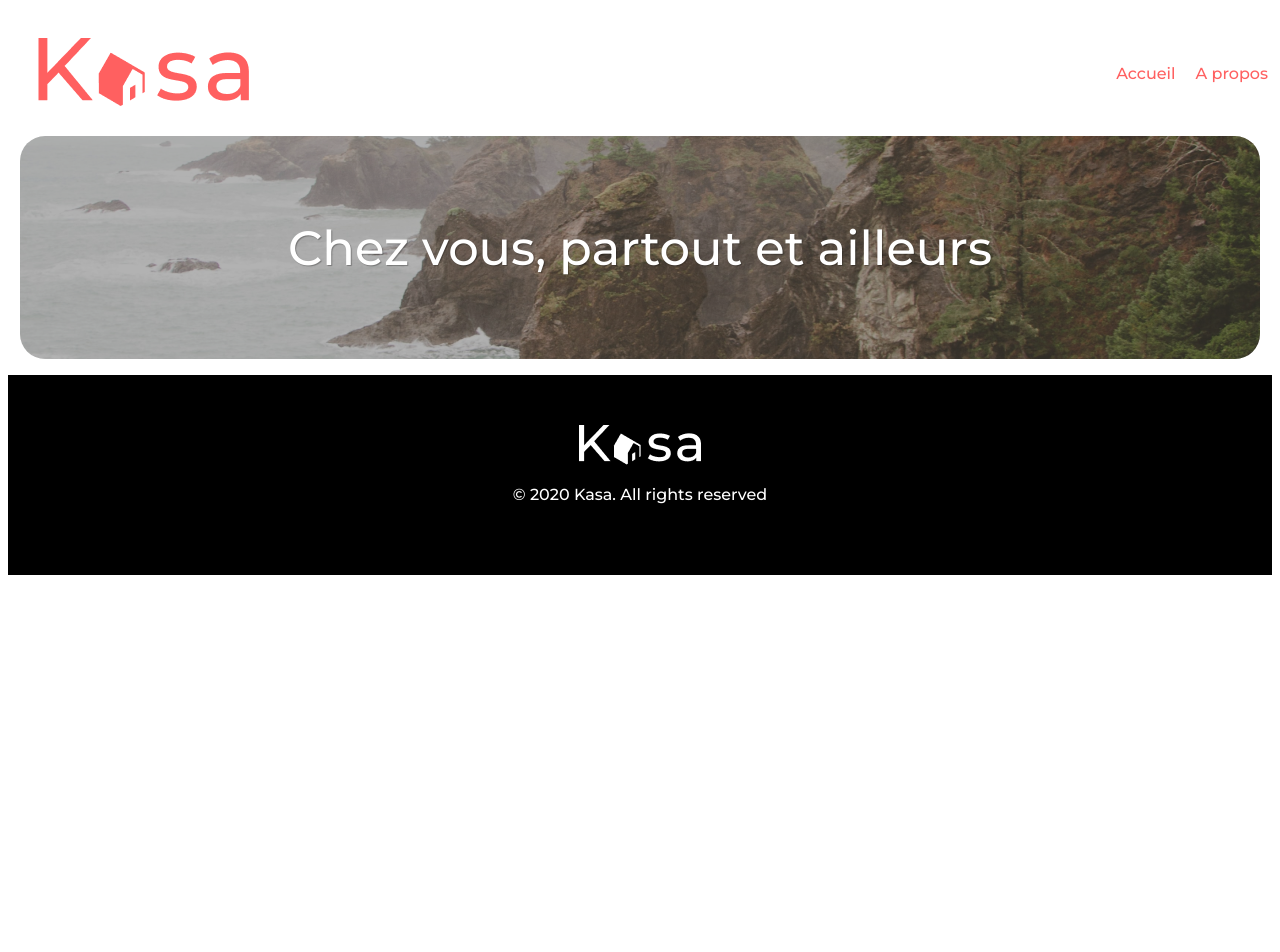
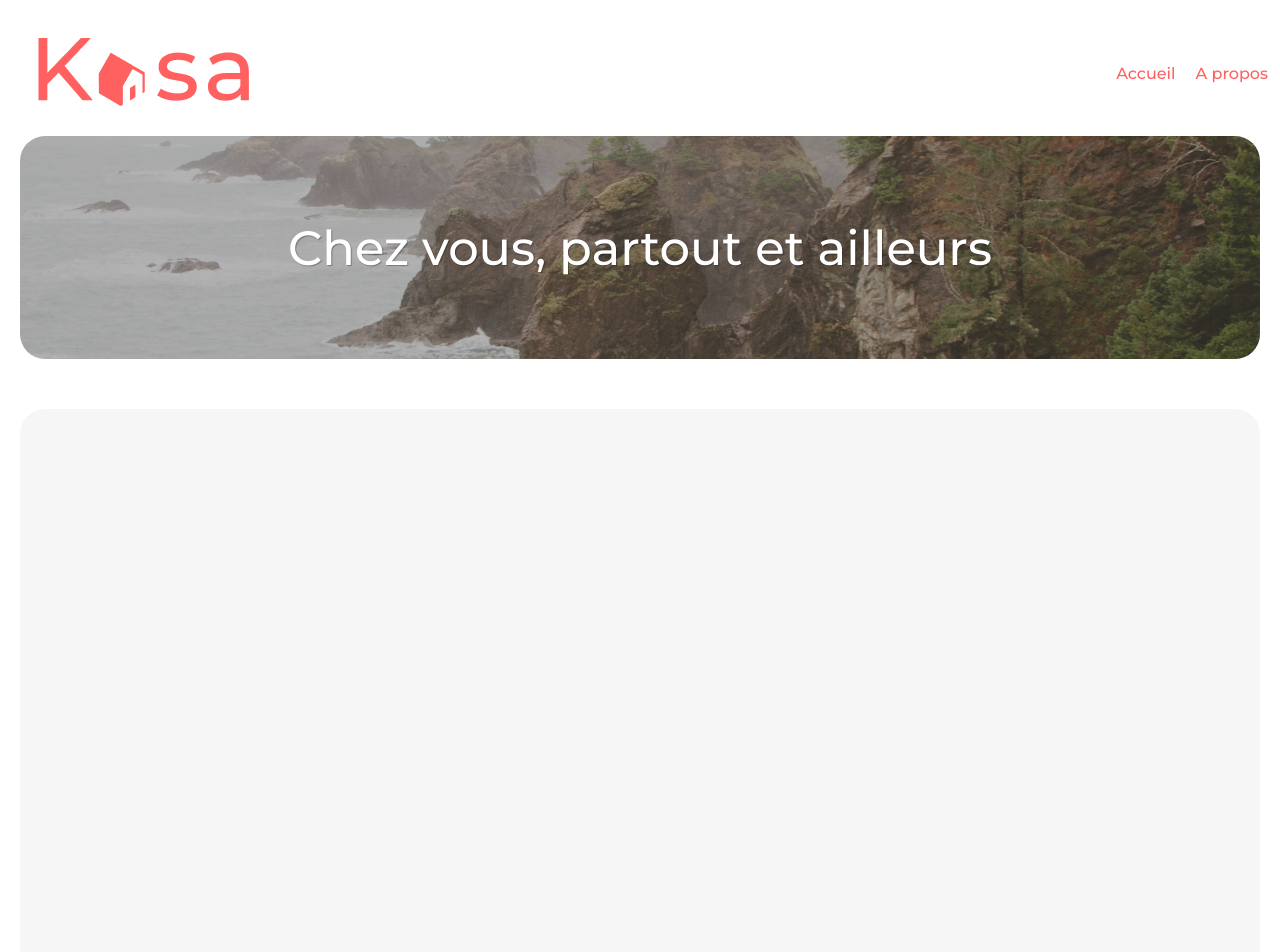
Before and after one commit to Axido545/kasa.io, a React (Vite) app: page / in a window 1280 px wide. Shown: the top 952 px of the page. Before the commit the page ends 800 px from the top, so only its background shows below. Built offline with nearby package versions, Linux system fonts and the light colour scheme.

Commit message:
maj Home main

```diff
--- a/src/pages/home/Home.jsx
+++ b/src/pages/home/Home.jsx
@@ -3,12 +3,10 @@ import "./home.css";
 import Banner from "../../composants/banner/Banner.jsx";
 
 function Home (){
-
     return <div>
-
         <Banner/>
-        <p>
-        </p>
+        <main className="main-home">
+        </main>
      </div>
 }
 
--- a/src/pages/home/home.css
+++ b/src/pages/home/home.css
@@ -0,0 +1,9 @@
+.main-home {
+  background-color: #f6f6f6;
+  border-radius: 25px;
+  width: 1240px;
+  height: 829px;
+  margin: 0 auto;
+  margin-top: 50px;
+  margin-bottom: 50px;
+}
```
